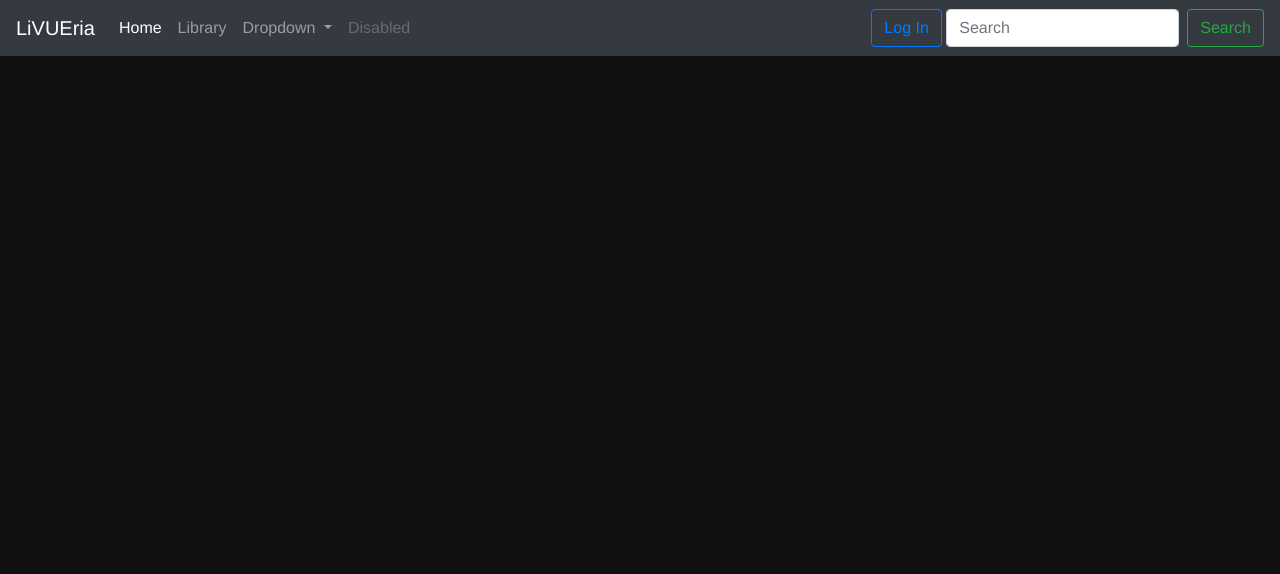
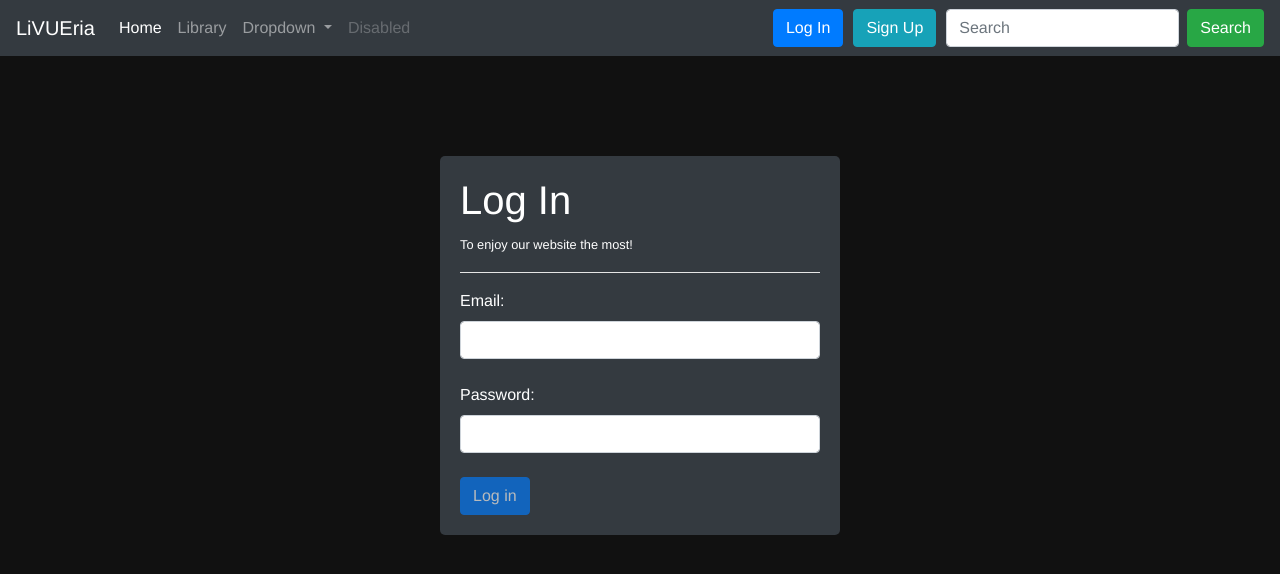
Before and after one commit to Termtime/LiVUEria, a Vue app: page /#/signin in a window 1280 px wide. Shown: the top 574 px of the page. Built offline with nearby package versions, Linux system fonts and the light colour scheme; the HTML template or start-up script is replaced by a standard one.

Commit message:
Creado una pagina de login funcional, agregadas algunas rutas y botones al Appbar

```diff
--- a/src/App.vue
+++ b/src/App.vue
@@ -6,10 +6,9 @@
 </template>
 <script>
 import AppBarBase from "./components/AppBar.vue";
-import { withFirebase } from "./components/HOC/FirebaseProvider";
+import { withFirebase } from "./components/HOC/FirebaseProvider.js";
 
 const AppBar = withFirebase(AppBarBase);
-
 export default {
   components: { AppBar }
 };
@@ -20,7 +19,7 @@ export default {
   -webkit-font-smoothing: antialiased;
   -moz-osx-font-smoothing: grayscale;
   text-align: center;
-  color: #2c3e50;
+  color: white;
   padding: 0;
   margin: 0;
 }
@@ -28,6 +27,7 @@ export default {
 html {
   background-color: #111;
 }
+
 #nav a {
   font-weight: bold;
   color: #2c3e50;
@@ -36,4 +36,25 @@ html {
 #nav a.router-link-exact-active {
   color: #42b983;
 }
+
+.left {
+  align-self: flex-start;
+}
+
+.inline-right-margin {
+  margin-right: 10px;
+}
+
+.center {
+  justify-content: center;
+  align-content: center;
+}
+
+.bg-super-dark {
+  background-color: #111;
+}
+
+.router-link{
+  cursor: pointer;
+}
 </style>
--- a/src/components/AppBar.vue
+++ b/src/components/AppBar.vue
@@ -1,7 +1,9 @@
 <template>
   <div id="nav text-white">
     <nav class="navbar navbar-expand-lg navbar-dark bg-dark ">
-      <a class="navbar-brand" href="#">LiVUEria</a>
+      <span class="navbar-brand router-link" @click="$router.push('/')"
+        >LiVUEria</span
+      >
       <button
         class="navbar-toggler"
         type="button"
@@ -17,8 +19,8 @@
       <div class="collapse navbar-collapse" id="navbarSupportedContent">
         <ul class="navbar-nav mr-auto">
           <li class="nav-item active">
-            <a class="nav-link" href="#"
-              >Home <span class="sr-only">(current)</span></a
+            <span class="nav-link router-link" @click="$router.push('books')"
+              >Home <span class="sr-only">(current)</span></span
             >
           </li>
           <li class="nav-item">
@@ -53,10 +55,23 @@
             >
           </li>
         </ul>
-        <button class="btn btn-outline-primary my-2 my-sm-0" v-on:click="login">
-          Log In
-        </button>
-        &nbsp;
+
+        <div class="inline-right-margin">
+          <button
+            class="btn btn-primary my-2 my-sm-0"
+            @click="$router.push('signin')"
+          >
+            Log In
+          </button>
+        </div>
+        <div class="inline-right-margin">
+          <button
+            class="btn btn-info my-2 my-sm-0"
+            @click="$router.push('signup')"
+          >
+            Sign Up
+          </button>
+        </div>
         <form class="form-inline my-2 my-lg-0">
           <input
             class="form-control mr-sm-2"
@@ -64,7 +79,7 @@
             placeholder="Search"
             aria-label="Search"
           />
-          <button class="btn btn-outline-success my-2 my-sm-0" type="submit">
+          <button class="btn btn-success my-2 my-sm-0" type="submit">
             Search
           </button>
         </form>
@@ -76,11 +91,6 @@
 <script>
 export default {
   name: "AppBar",
-  props: ["firebase"],
-  methods: {
-    login() {
-      this.firebase.loginWithGoogle();
-    }
-  }
+  props: ["firebase"]
 };
 </script>
--- /dev/null
+++ b/src/components/EmailTextField.vue
@@ -0,0 +1,36 @@
+<template>
+  <div>
+    <label>{{ label }}</label>
+    <input
+      class="form-control"
+      type="email"
+      :value="emailState.email"
+      v-on:input="verifyEmail"
+      required
+    />
+    <small class="text-danger">{{ emailState.error }}</small>
+  </div>
+</template>
+<script>
+export default {
+  name: "EmailTextField",
+  props: {
+    emailState: Object,
+    label: {
+      default: "Email:",
+      type: String
+    }
+  },
+  methods: {
+    verifyEmail(evt) {
+      // eslint-disable-next-line no-useless-escape
+      let regex = /^(([^<>()\[\]\\.,;:\s@"]+(\.[^<>()\[\]\\.,;:\s@"]+)*)|(".+"))@((\[[0-9]{1,3}\.[0-9]{1,3}\.[0-9]{1,3}\.[0-9]{1,3}])|(([a-zA-Z\-0-9]+\.)+[a-zA-Z]{2,}))$/;
+      if (regex.test(evt.target.value)) {
+        this.$emit("change", evt.target.value, null);
+      } else {
+        this.$emit("change", evt.target.value, "Enter a valid email address");
+      }
+    }
+  }
+};
+</script>
--- /dev/null
+++ b/src/components/PasswordField.vue
@@ -0,0 +1,29 @@
+<template>
+  <div>
+    <label>{{ label }}</label>
+    <input
+      class="form-control"
+      type="password"
+      v-on:input="handleInput"
+      :value="passState.pass"
+    />
+    <small class="text-danger">{{ passState.error }}</small>
+  </div>
+</template>
+<script>
+export default {
+  name: "PasswordField",
+  props: {
+    passState: Object,
+    label: {
+      default: "Password:",
+      type: String
+    }
+  },
+  methods: {
+    handleInput(evt) {
+      this.$emit("change", evt.target.value);
+    }
+  }
+};
+</script>
--- /dev/null
+++ b/src/components/SubmitButton.vue
@@ -0,0 +1,11 @@
+<template>
+  <button type="submit" class="btn btn-primary" :disabled="disabled">
+    {{ label }}
+  </button>
+</template>
+<script>
+export default {
+  name: "SubmitButton",
+  props: ["label", "disabled"]
+};
+</script>
--- a/src/providers/firebase.js
+++ b/src/providers/firebase.js
@@ -41,7 +41,6 @@ export class Firebase {
     return this._loginWithProvider(this.googleProvider);
   };
 
-  loginWithFacebook = () => {};
   signOut = () => {
     return this.auth.signOut();
   };
--- a/src/router/index.js
+++ b/src/router/index.js
@@ -1,14 +1,21 @@
 import Vue from "vue";
 import VueRouter from "vue-router";
-import HomePage from "../views/HomePage.vue";
-
+import BooksPage from "../views/HomePage.vue";
+import LoginPage from "../views/LoginPage.vue";
+import LandingPage from "../views/LandingPage.vue";
+import { withFirebase } from "../components/HOC/FirebaseProvider.js";
 Vue.use(VueRouter);
 
 const routes = [
   {
     path: "/",
-    name: "Home",
-    component: HomePage
+    name: "Landing",
+    component: LandingPage
+  },
+  {
+    path: "/books",
+    name: "Books",
+    component: BooksPage
   },
   {
     path: "/about",
@@ -18,6 +25,11 @@ const routes = [
     // which is lazy-loaded when the route is visited.
     component: () =>
       import(/* webpackChunkName: "about" */ "../views/About.vue")
+  },
+  {
+    path: "/signin",
+    name: "Sign in",
+    component: withFirebase(LoginPage)
   }
 ];
 
--- a/src/views/HomePage.vue
+++ b/src/views/HomePage.vue
@@ -1,6 +1,34 @@
 <template>
-  <div class="home">
-    <!-- <img alt="Vue logo" src="../assets/logo.png" /> -->
+  <div id="home">
+    <h1>LiVUEria</h1>
+    <small>El lugar donde vue y los libros se combinan</small>
+    <div class="section-divider">
+      <h2 class="left">Favorites</h2>
+      <div class="divider">
+        <hr color="white" />
+      </div>
+    </div>
+
+    <div class="section">
+      <div class="card-container">
+        <div class="card reactive-card" style="width: 18rem;">
+          <img src="../assets/logo.png" class="card-img-top" alt="..." />
+          <div class="card-body text-left">
+            <h5 class="card-title text-dark">Card title</h5>
+            <p class="card-text text-dark">
+              Some quick example text to build on the card title and make up the
+              bulk of the card's content.
+            </p>
+          </div>
+        </div>
+      </div>
+
+      <div class="r">
+        <div class="left">
+          <button class="btn btn-info">Vue more...</button>
+        </div>
+      </div>
+    </div>
   </div>
 </template>
 
@@ -13,3 +41,55 @@ export default {
   components: {}
 };
 </script>
+
+<style>
+#home {
+  background-color: #111;
+  color: white;
+  padding: 50px;
+  display: flex;
+  flex-direction: column;
+}
+.divider {
+  /* display:flex; */
+  /* background-color: white; */
+  width: 100%;
+  justify-content: center;
+  align-content: center;
+}
+
+.section-divider {
+  width: 100%;
+  align-self: flex-start;
+  display: flex;
+  flex-direction: column;
+}
+
+.section {
+  margin-bottom: 50px;
+  display: flex;
+  flex-direction: column;
+}
+
+.reactive-card {
+  transition-duration: 0.2s;
+  display: flex;
+  margin: 1%;
+}
+
+.reactive-card:hover {
+  transform: scale(1.05);
+}
+
+.card-container {
+  display: flex;
+  flex-direction: row;
+  flex-wrap: wrap;
+  justify-content: space-between;
+}
+
+.r {
+  display: flex;
+  flex-direction: row;
+}
+</style>
--- /dev/null
+++ b/src/views/LandingPage.vue
@@ -0,0 +1,8 @@
+<template>
+  <div></div>
+</template>
+<script>
+export default {
+  name: "LandingPage"
+};
+</script>
--- /dev/null
+++ b/src/views/LoginPage.vue
@@ -0,0 +1,92 @@
+<template>
+  <div class="col bg-super-dark">
+    <div class="row center">
+      <div class="loginCard bg-dark">
+        <h1 class="center">Log In</h1>
+        <small>To enjoy our website the most!</small>
+        <hr color="white" />
+        <form v-on:submit="handleSubmit">
+          <EmailTextField
+            :emailState="emailState"
+            v-on:change="(email, error) => setEmail(email, error)"
+          />
+          <br />
+          <PasswordField
+            :passState="passState"
+            v-on:change="(pass, error) => setPass(pass, error)"
+          />
+          <br />
+          <SubmitButton
+            :disabled="
+              emailState.error !== null || emailState.email.length == 0
+                ? true
+                : false
+            "
+            label="Log in"
+          />
+        </form>
+      </div>
+    </div>
+  </div>
+</template>
+<script>
+import EmailTextField from "../components/EmailTextField.vue";
+import PasswordField from "../components/PasswordField.vue";
+import SubmitButton from "../components/SubmitButton.vue";
+
+export default {
+  name: "LoginPage",
+  data: function() {
+    return {
+      emailState: { email: "", error: null },
+      passState: { pass: "", error: null }
+    };
+  },
+  props: ["firebase"],
+  components: {
+    EmailTextField,
+    PasswordField,
+    SubmitButton
+  },
+  methods: {
+    setEmail(email, error) {
+      this.emailState = { email, error };
+    },
+    setPass(pass, error) {
+      this.passState = { pass, error };
+    },
+    handleSubmit(evt) {
+      evt.preventDefault();
+      this.firebase
+        .loginWithEmailPassword(this.emailState.email, this.passState.pass)
+        .then(() => this.$router.push("home"))
+        .catch(error => {
+          if (error.code === "auth/wrong-password") {
+            this.passState = {
+              ...this.passState,
+              error: "Invalid credentials"
+            };
+          } else if (error.code === "auth/user-not-found") {
+            this.emailState = { ...this.emailState, error: "User not found" };
+          } else if (error.code === "auth/too-many-requests") {
+            this.emailState = {
+              ...this.emailState,
+              error: "Too many attemps, try again later"
+            };
+          } else {
+            this.emailState = { ...this.emailState, error: error.code };
+          }
+        });
+    }
+  }
+};
+</script>
+<style scoped>
+.loginCard {
+  width: 400px;
+  margin: 100px;
+  padding: 20px;
+  text-align: left;
+  border-radius: 5px;
+}
+</style>
```
